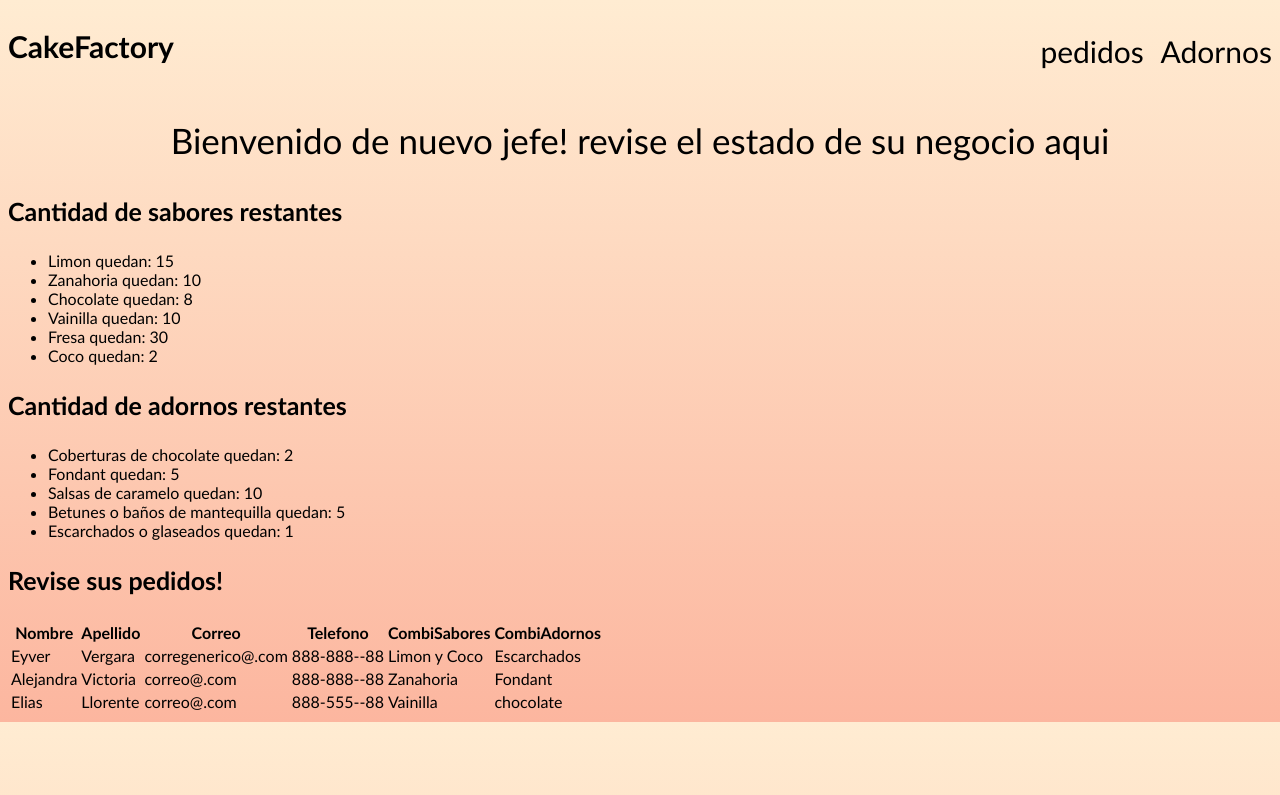
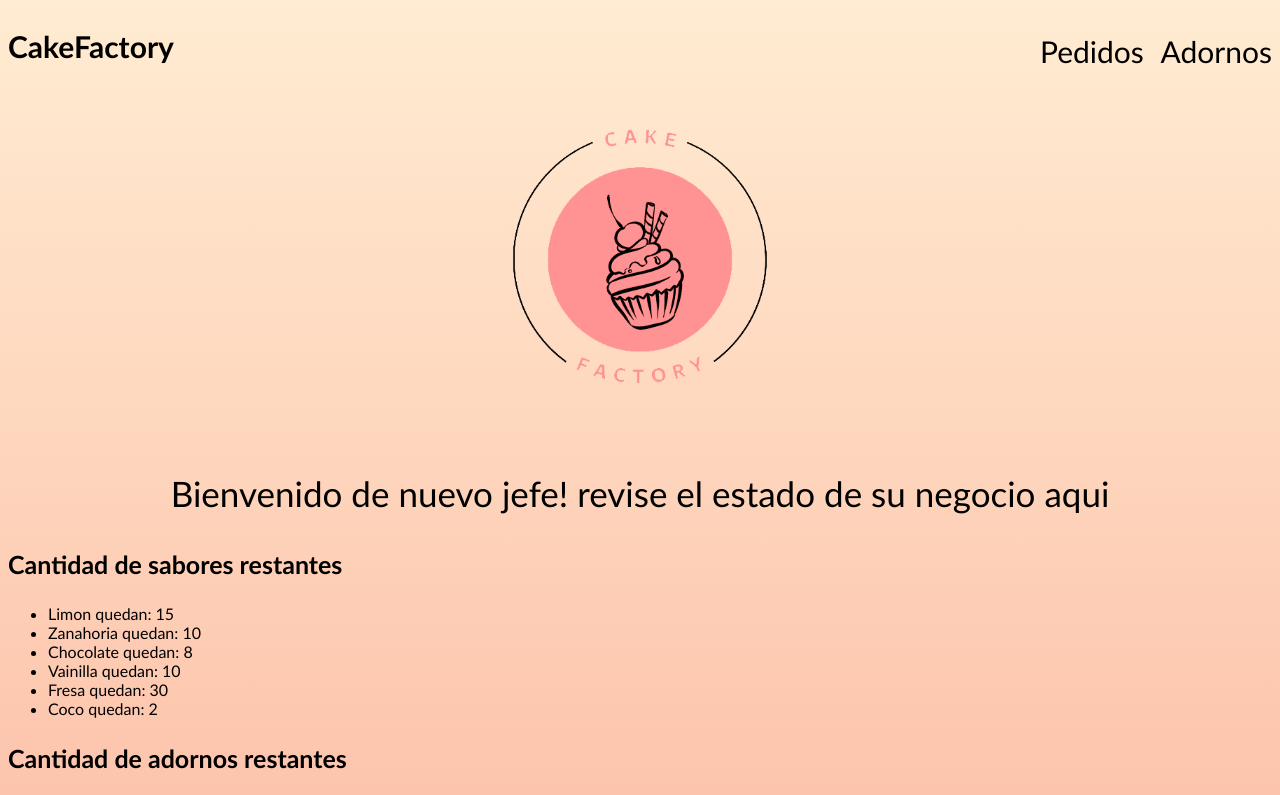
Before and after one commit to Evelo00/Pasteleria-CakeFactory, a plain HTML site: page Pastelero/pastelero.html in a window 1280 px wide. Shown: the top 795 px of the page. Drawn offline with Linux system fonts and the light colour scheme.

Commit message:
Update pastelero.html

```diff
--- a/Pastelero/pastelero.html
+++ b/Pastelero/pastelero.html
@@ -20,12 +20,15 @@
 
             <div class="nav">
                 <nav>
-                    <a href="#pedidos">pedidos</a>
+                    <a href="#pedidos">Pedidos</a>
                     <a href="#materiales">Adornos</a>
                 </nav>
             </div>
         </div>
     </header>
+    <div class="Logo" id="Logo">
+        <img src="/imagenes/Cakefactorya.png" alt="PasteleriaCakeFactory"  width="350px" height="350px"/>
+    </div>
     <p> Bienvenido de nuevo jefe! revise el estado de su negocio aqui</p>
     <div id="materiales">
         <div class="sabor-restante">
```
